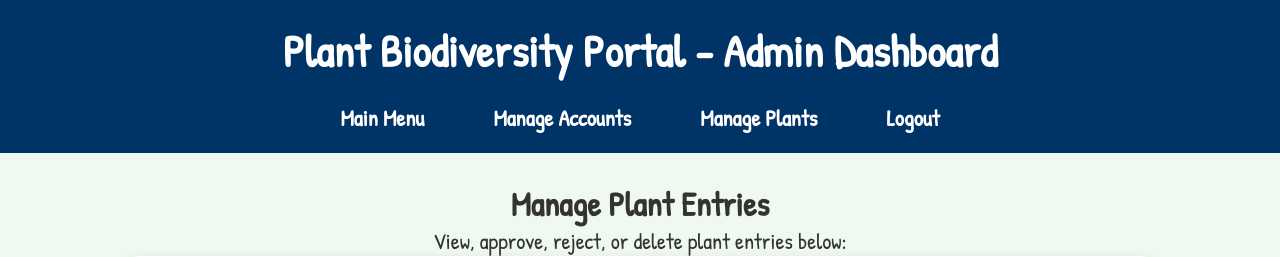
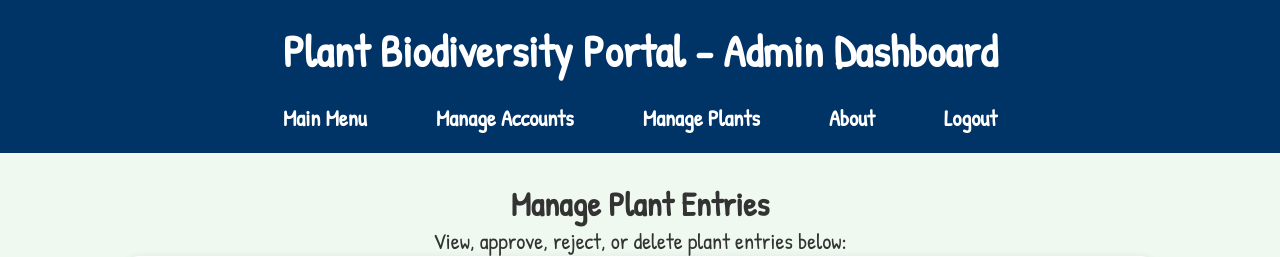
Before and after one commit to MiinGXx/AdvancedWebDev-PlantBiodiversity, a PHP site: page /manage_plants.php in a window 1280 px wide. Shown: the top 257 px of the page. Run offline with PHP 8.4, Linux system fonts and the light colour scheme; the visitor is signed in with stand-in values (Sample User, id 1); data that the repository does not hold is empty.

Commit message:
hotfix for nav bar because im dumb

```diff
--- a/manage_plants.php
+++ b/manage_plants.php
@@ -51,6 +51,7 @@ $result = $conn->query("SELECT id, Scientific_Name, Common_Name, Family, Genus,
                 <li><a href="main_menu_admin.php">Main Menu</a></li>
                 <li><a href="manage_accounts.php">Manage Accounts</a></li>
                 <li><a href="manage_plants.php">Manage Plants</a></li>
+                <li><a href="about.php">About</a></li>
                 <li><a href="logout.php">Logout</a></li>
             </ul>
         </nav>
```
